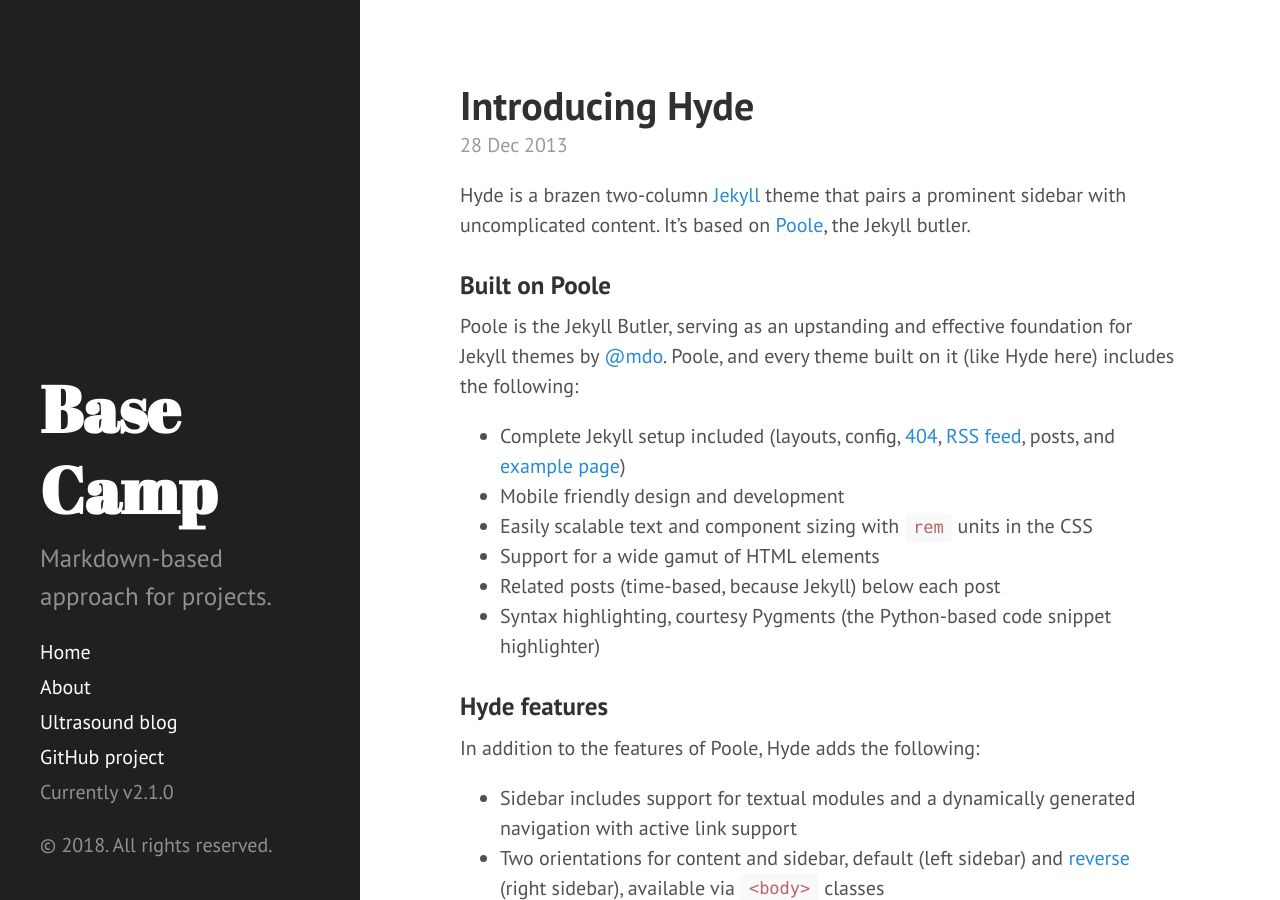
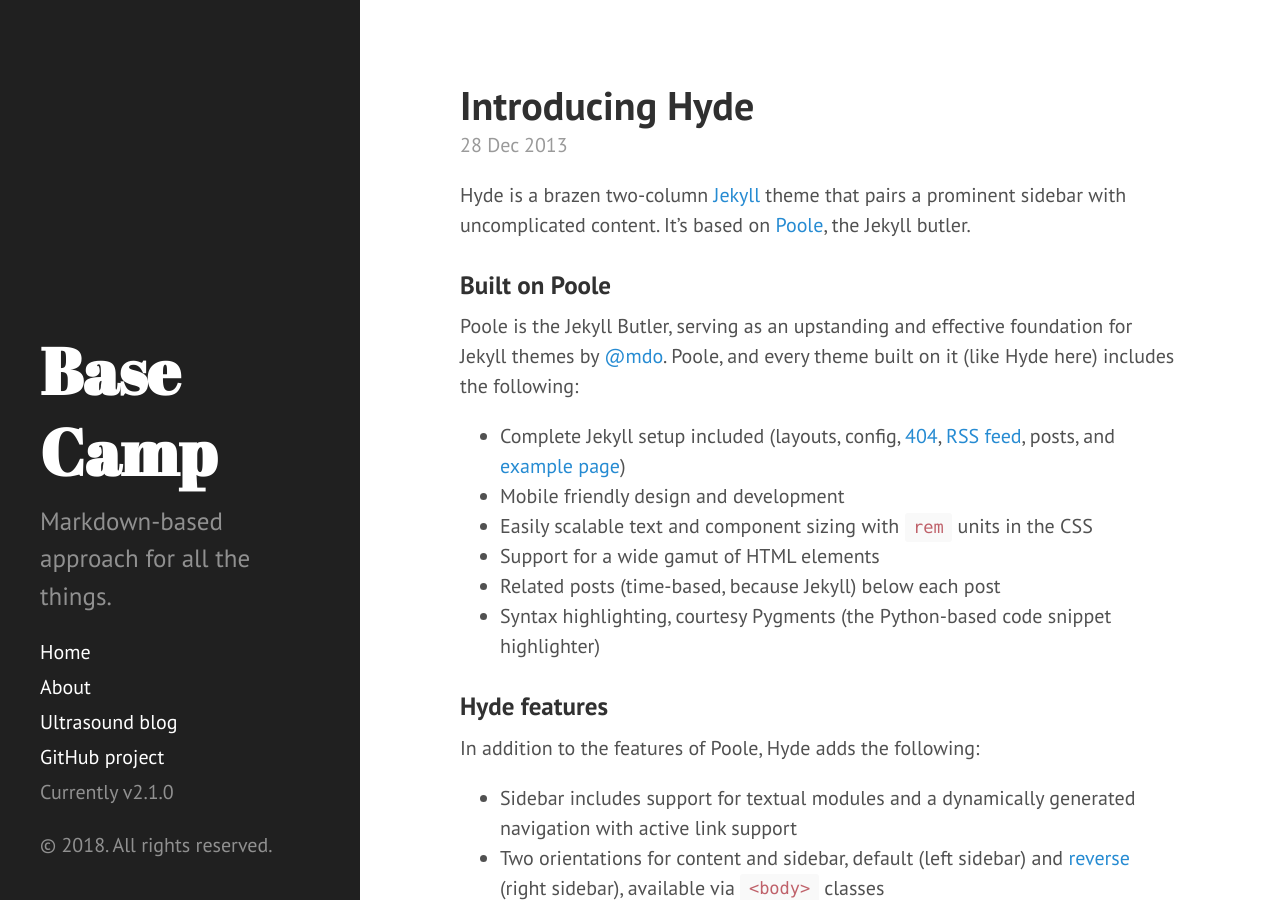
Before and after one commit to asshah4/asshah4.github.io, a Jekyll site: the page built from index.html, in a window 1280 px wide and 900 px high. Built offline with Jekyll 4.4.1, drawn with Linux system fonts in a browser that asks for light colours; Markdown is read by kramdown in place of the engine named in the settings; the list of posts is cut into pages by our own code.

Commit message:
changed description of site

```diff
--- a/_config.yml
+++ b/_config.yml
@@ -8,7 +8,7 @@
 # Setup
 title:            Base Camp
 tagline:          'First attempt at the web'
-description:      'Markdown-based approach for projects.'
+description:      'Markdown-based approach for all the things.'
 url:              http://asshah4.github.io
 baseurl:          /
 
```
